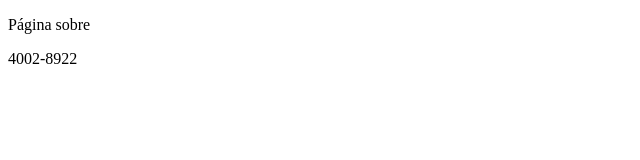
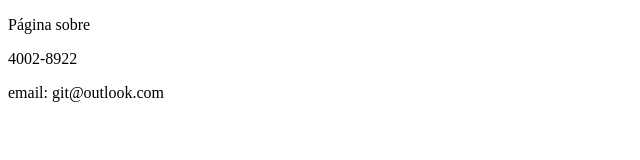
Before and after one commit to MartaCoder/github-master, a plain HTML site: page sobre.html in a window 1280 px wide. Shown: the whole page, without its empty margins (0-640 px from the left). Drawn offline with Linux system fonts and the light colour scheme.

Commit message:
Adiciodo mais informações closes #4

```diff
--- a/sobre.html
+++ b/sobre.html
@@ -3,10 +3,11 @@
 <head>
     <meta charset="UTF-8">
     <meta name="viewport" content="width=, initial-scale=1.0">
-    <title>Document</title>
+    <title>Página sobre</title>
 </head>
 <body>
     <p>Página sobre</p>
     <p>4002-8922</p>
+    <p>email: git@outlook.com</p>
 </body>
 </html>
```
